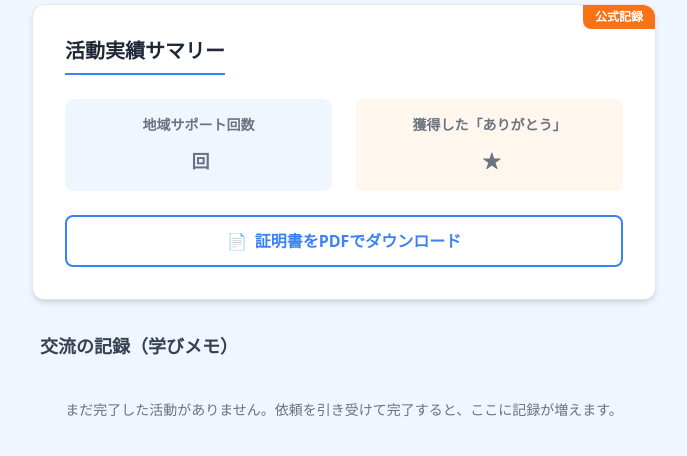
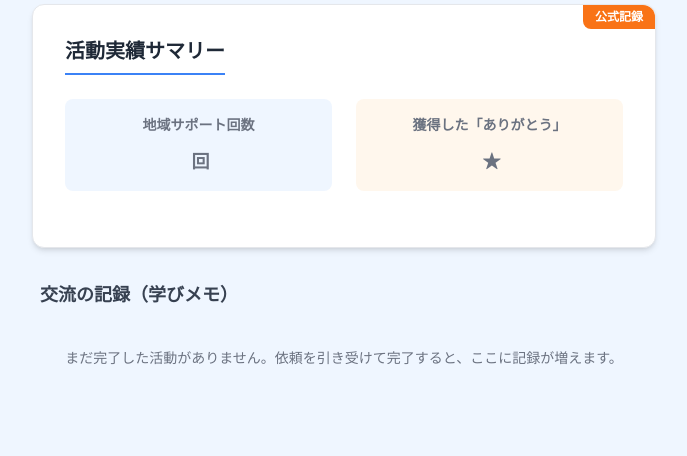
Before and after one commit to 1F10240304/team_practice_g7_t3_2026, a Django app: template team_project/templates/student_gakuchika.html in a window 1280 px wide. Shown: the part 193-649 px from the top of the page, without its empty margins (296-983 px from the left). Run offline with Django 5.2, Linux system fonts and the light colour scheme; the template is opened without the code that fills it, so the values that code supplies are empty; some libraries are stand-ins or nearby versions.

Commit message:
Update student_gakuchika.html

```diff
--- a/team_project/templates/student_gakuchika.html
+++ b/team_project/templates/student_gakuchika.html
@@ -62,11 +62,6 @@
                     {% if average_rating %}<p class="text-xs text-gray-400 mt-1">（平均評価：{{ average_rating }}）</p>{% endif %}
                 </div>
             </div>
-
-            <!-- PDF出力（書き出し）ボタン -->
-            <button class="w-full mt-4 border-2 border-blue-500 text-blue-500 hover:bg-blue-50 font-bold py-3 rounded-lg transition flex justify-center items-center gap-2">
-                <span>📄</span> 証明書をPDFでダウンロード
-            </button>
         </div>
 
         <!-- ==============================================
```
